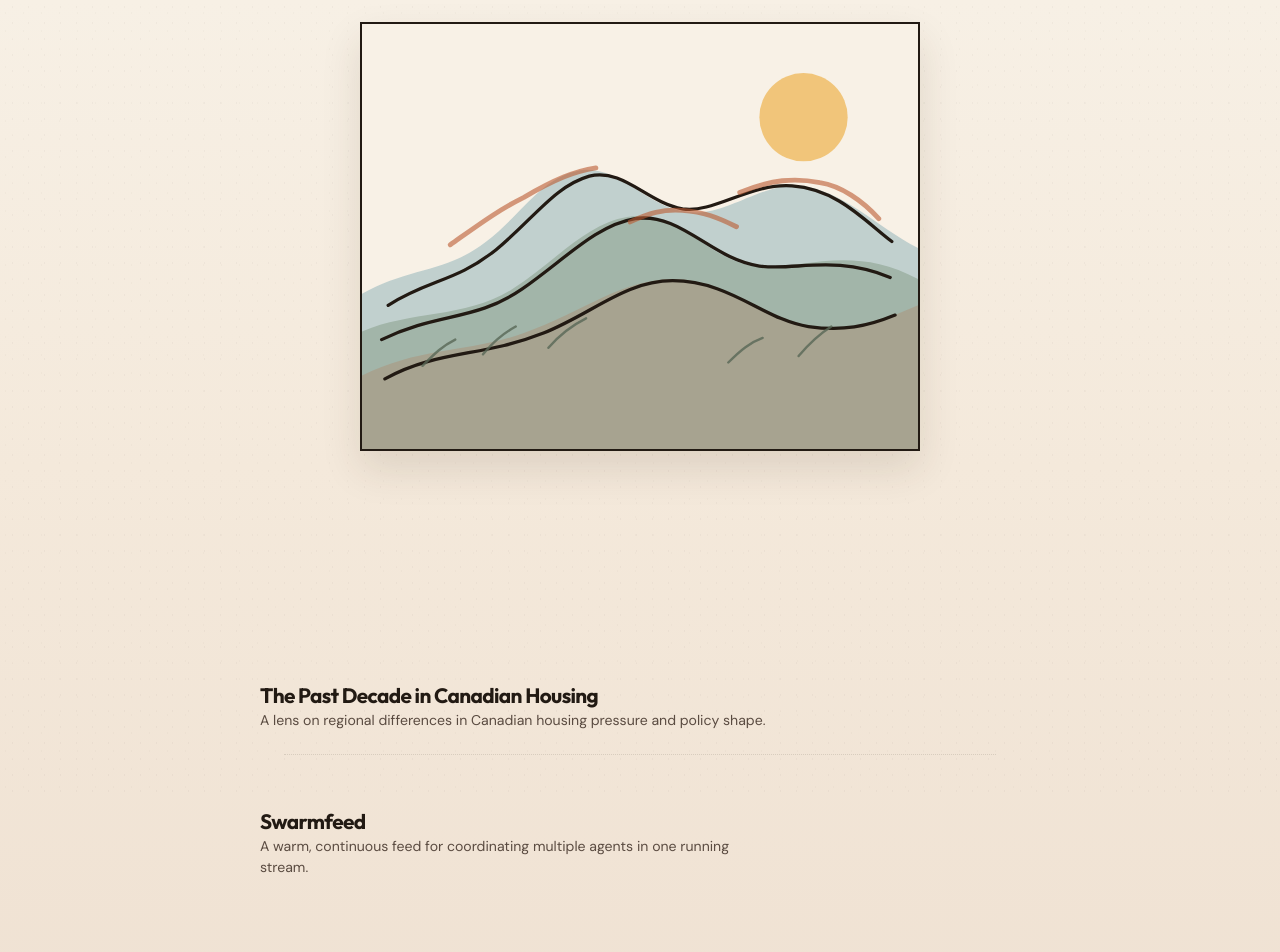
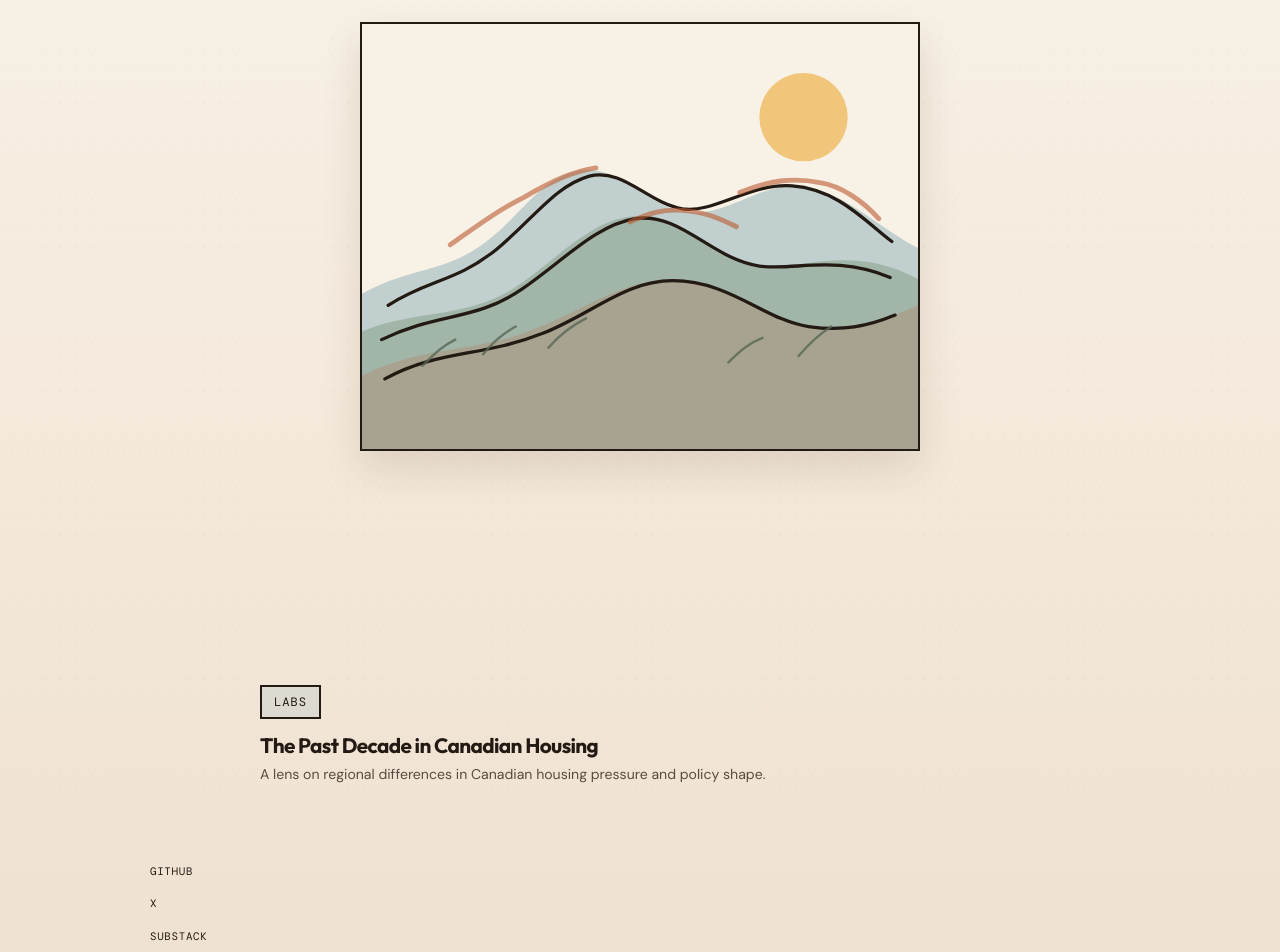
Before and after one commit to vibesagent/vibes-agent-labs-website, a React (Vite) app: page / in a window 1280 px wide. Shown: the top 952 px of the page. Built offline with nearby package versions, Linux system fonts and the light colour scheme.

Commit message:
Update homepage labs project link

```diff
--- a/src/data/site.ts
+++ b/src/data/site.ts
@@ -31,27 +31,18 @@ export const drops: Drop[] = [
     slug: 'canadian-housing-difference',
     title: 'The Past Decade in Canadian Housing',
     launched: 'March 2026',
-    stage: 'prototype',
+    stage: 'labs',
     summary: 'A lens on regional differences in Canadian housing pressure and policy shape.',
     note: 'This experiment compares affordability dynamics across Canadian markets and captures the edge cases that matter.',
     detail: [
       'The project maps core housing signals to highlight where supply, rates, and regulation diverge the most.',
       'Each card and list row is tuned to surface what is changing, not just what is expensive.',
-      'This is a prototype for a more practical housing-intelligence narrative: readable, fast, and useful.',
+      'This is a labs release for a more practical housing-intelligence narrative: readable, fast, and useful.',
     ],
-    tags: ['housing', 'markets', 'prototype'],
-    links: {},
-  },
-  {
-    slug: 'swarmfeed',
-    title: 'Swarmfeed',
-    launched: 'March 2026',
-    stage: 'prototype',
-    summary: 'A warm, continuous feed for coordinating multiple agents in one running stream.',
-    note: '',
-    detail: [],
-    tags: ['agent interface'],
-    links: {},
+    tags: ['housing', 'markets', 'labs'],
+    links: {
+      live: 'https://vibesagent.com/canadian-housing',
+    },
   },
 ]
 
--- a/src/index.css
+++ b/src/index.css
@@ -288,7 +288,12 @@ svg {
 
 .drop-row__content {
   display: grid;
-  gap: 4px;
+  gap: 8px;
+}
+
+.drop-row__badge {
+  justify-self: start;
+  margin-bottom: 8px;
 }
 
 .drop-row__number {
--- a/src/pages/HomePage.tsx
+++ b/src/pages/HomePage.tsx
@@ -1,6 +1,5 @@
 import { MountainScene } from '../components/MountainScene'
 import { drops } from '../data/site'
-import { getDropHref } from '../utils/dropHref'
 
 export function HomePage() {
   return (
@@ -15,8 +14,13 @@ export function HomePage() {
             <li key={drop.slug} className="drop-row">
               <div className="drop-row__content">
                 {drop.number ? <p className="drop-row__number">{drop.number}</p> : null}
+                {drop.stage === 'labs' ? (
+                  <span className="stage-badge drop-row__badge" data-stage={drop.stage}>
+                    Labs
+                  </span>
+                ) : null}
                 <h2 className="drop-row__title">
-                  <a href={getDropHref(drop)}>{drop.title}</a>
+                  {drop.links.live ? <a href={drop.links.live}>{drop.title}</a> : drop.title}
                 </h2>
                 <p className="drop-row__summary">{drop.summary}</p>
               </div>
```
Also changed, not shown: src/pages/DropPage.tsx (+0 -8 lines).
